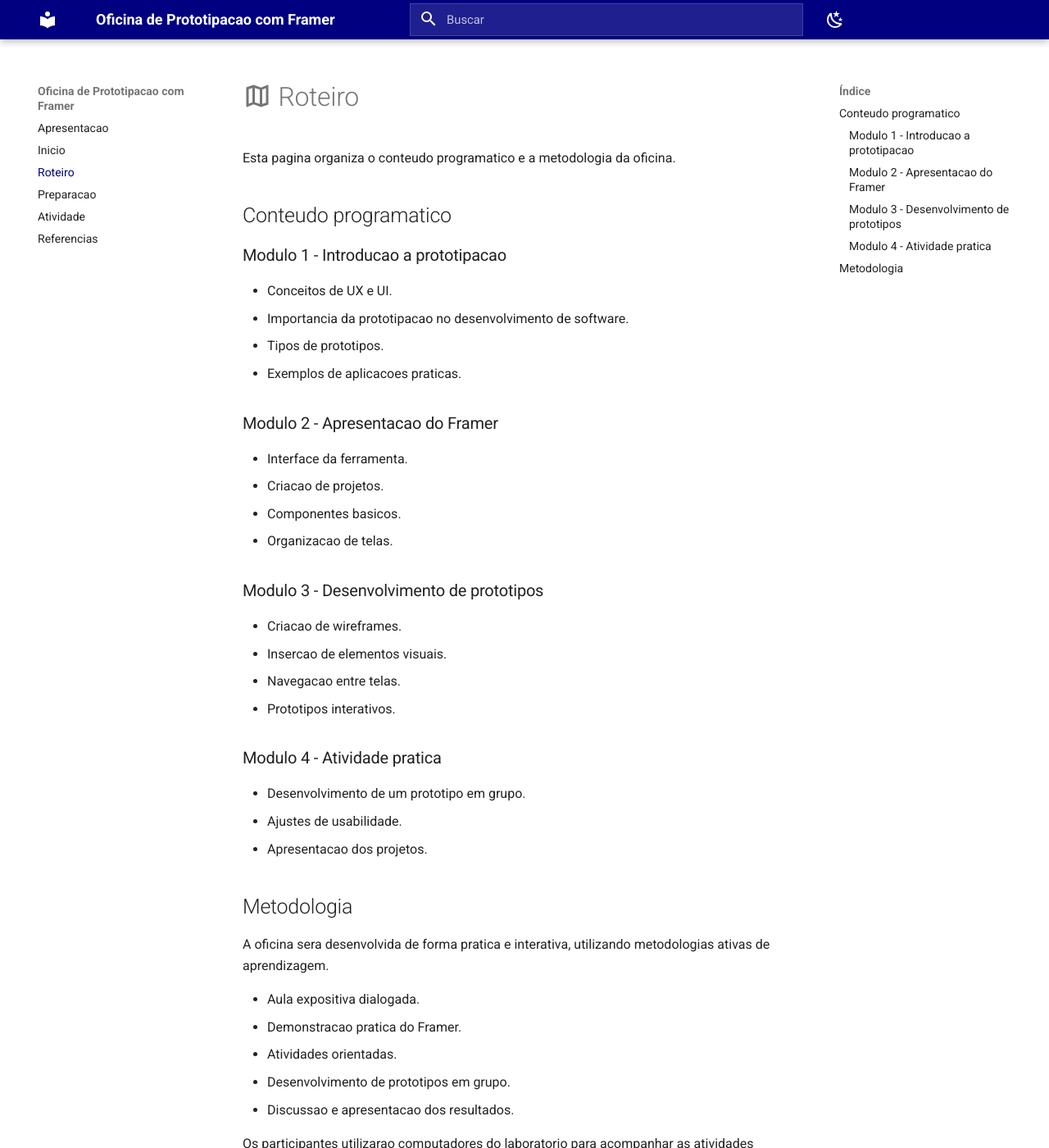
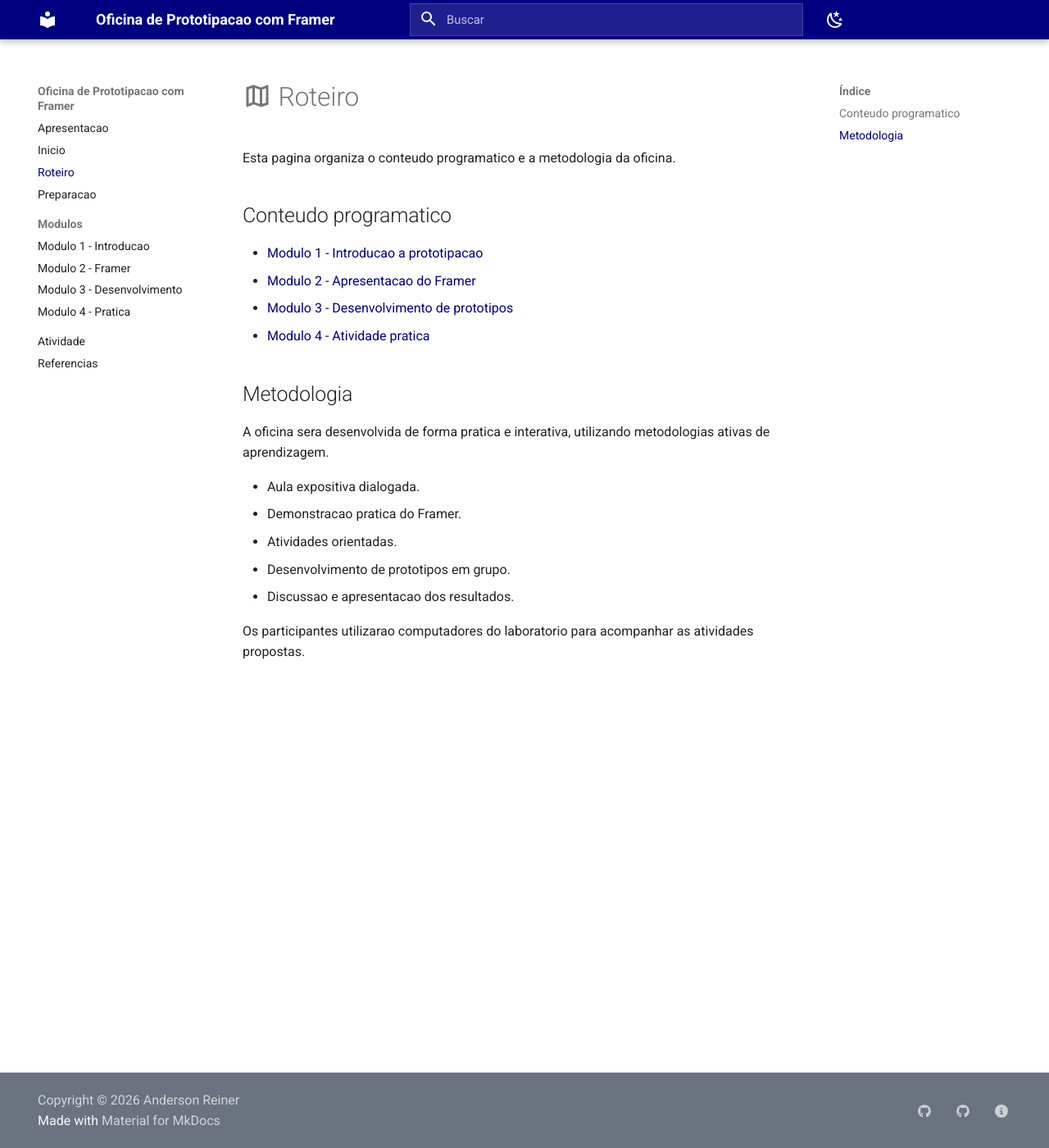
Before and after one commit to AndersonReiner/oficina-framer, an MkDocs documentation site: the page built from docs/roteiro.md, in a window 1280 px wide and 1400 px high. Shown: the whole window at 82% size. Built offline with MkDocs 1.6.1 and Material for MkDocs 9.7.7, drawn with Linux system fonts in a browser that asks for light colours.

Commit message:
docs: add workshop module pages

```diff
--- a/docs/roteiro.md
+++ b/docs/roteiro.md
@@ -4,32 +4,10 @@
 
 ## Conteudo programatico
 
-### Modulo 1 - Introducao a prototipacao
-
-- Conceitos de UX e UI.
-- Importancia da prototipacao no desenvolvimento de software.
-- Tipos de prototipos.
-- Exemplos de aplicacoes praticas.
-
-### Modulo 2 - Apresentacao do Framer
-
-- Interface da ferramenta.
-- Criacao de projetos.
-- Componentes basicos.
-- Organizacao de telas.
-
-### Modulo 3 - Desenvolvimento de prototipos
-
-- Criacao de wireframes.
-- Insercao de elementos visuais.
-- Navegacao entre telas.
-- Prototipos interativos.
-
-### Modulo 4 - Atividade pratica
-
-- Desenvolvimento de um prototipo em grupo.
-- Ajustes de usabilidade.
-- Apresentacao dos projetos.
+- [Modulo 1 - Introducao a prototipacao](modulo-1-introducao.md)
+- [Modulo 2 - Apresentacao do Framer](modulo-2-framer.md)
+- [Modulo 3 - Desenvolvimento de prototipos](modulo-3-desenvolvimento.md)
+- [Modulo 4 - Atividade pratica](modulo-4-pratica.md)
 
 ## Metodologia
 
--- a/mkdocs.yml
+++ b/mkdocs.yml
@@ -54,6 +54,11 @@
   - Inicio: index.md
   - Roteiro: roteiro.md
   - Preparacao: preparacao.md
+  - Modulos:
+      - Modulo 1 - Introducao: modulo-1-introducao.md
+      - Modulo 2 - Framer: modulo-2-framer.md
+      - Modulo 3 - Desenvolvimento: modulo-3-desenvolvimento.md
+      - Modulo 4 - Pratica: modulo-4-pratica.md
   - Atividade: atividade.md
   - Referencias: referencias.md
 
```
Also changed, not shown: docs/modulo-1-introducao.md (added, +18 -0 lines), docs/modulo-2-framer.md (added, +18 -0 lines), docs/modulo-3-desenvolvimento.md (added, +18 -0 lines), docs/modulo-4-pratica.md (added, +17 -0 lines).
